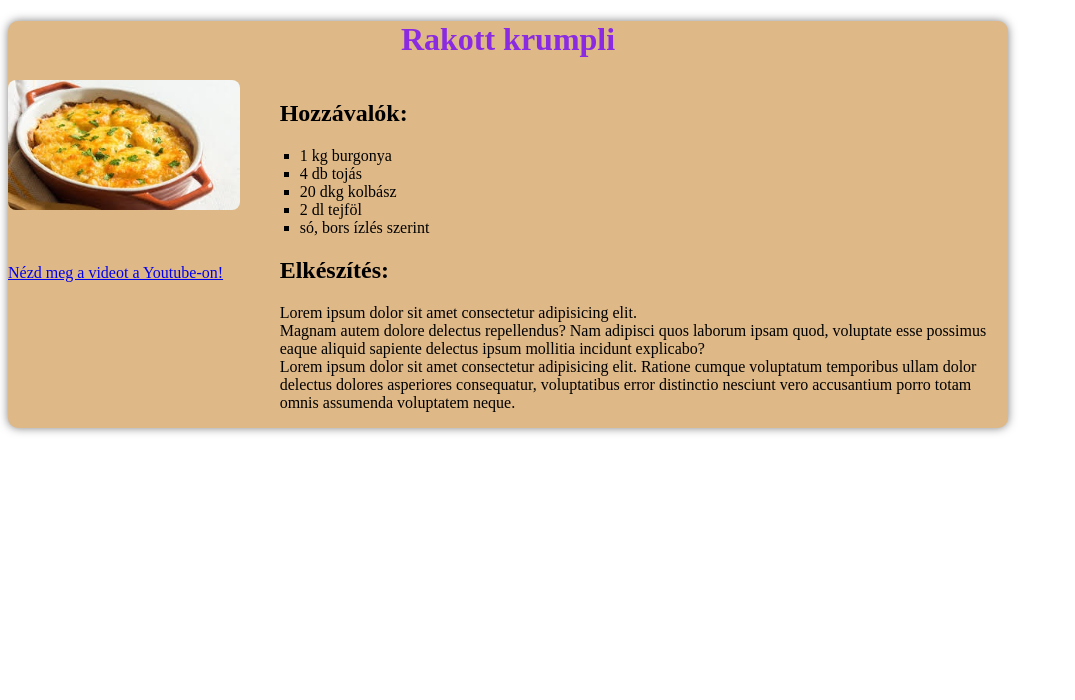
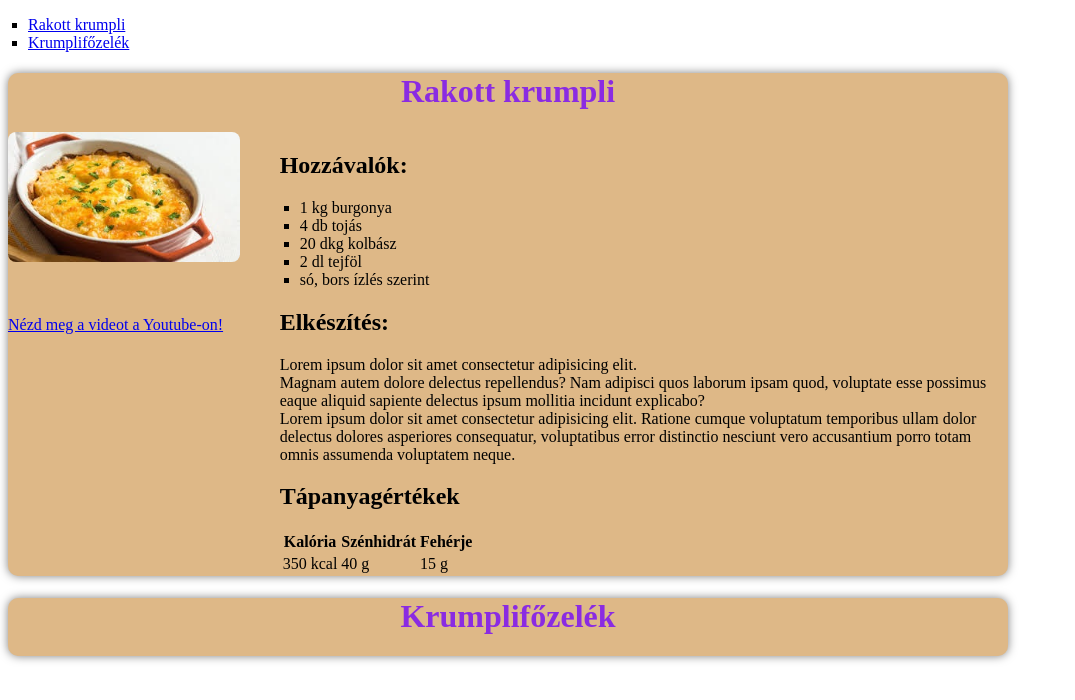
Before and after one commit to Maxer003/recept-iskolai-project, a plain HTML site: page index.html in a window 1280 px wide. Shown: the whole page, without its empty margins (0-1075 px from the left). Drawn offline with Linux system fonts and the light colour scheme.

Commit message:
nav (nemzeti adó és vámhivatal) added

```diff
--- a/index.html
+++ b/index.html
@@ -7,9 +7,15 @@
     <title>Document</title>
 </head>
 <body>
+    <nav>
+        <ul>
+            <li><a href="#rakott-krumpli">Rakott krumpli</a></li>
+            <li><a href="#krumplifozelek">Krumplifőzelék</a></li>
+        </ul>
+    </nav>
    <div class="container">
     <header>
-        <h1>Rakott krumpli</h1>
+        <h1 id="rakott-krumpli">Rakott krumpli</h1>
     </header>
     <div class="content">
     <div class="media">
@@ -27,7 +33,28 @@
         </ul>
         <h2>Elkészítés:</h2>
         <p>Lorem ipsum dolor sit amet consectetur adipisicing elit. <br> Magnam autem dolore delectus repellendus? Nam adipisci quos laborum ipsam quod, voluptate esse possimus eaque aliquid sapiente delectus ipsum mollitia incidunt explicabo? <br> Lorem ipsum dolor sit amet consectetur adipisicing elit. Ratione cumque voluptatum temporibus ullam dolor delectus dolores asperiores consequatur, voluptatibus error distinctio nesciunt vero accusantium porro totam omnis assumenda voluptatem neque.</p>
+        <h2>Tápanyagértékek</h2>
+        <table>
+            <tr>
+                <th>Kalória</th>
+                <th>Szénhidrát</th>
+                <th>Fehérje</th>
+            </tr>
+            <tr>
+                <td>350 kcal</td>
+                <td>40 g</td>
+                <td>15 g</td>
+            </tr>
+        </table>
         </div>
+    </div>
+   </div>
+   <div class="container">
+    <header>
+        <h1 id="Krumplifőzelék">Krumplifőzelék</h1>
+    </header>
+    <div class="content">
+
     </div>
    </div>
 </body>
```
